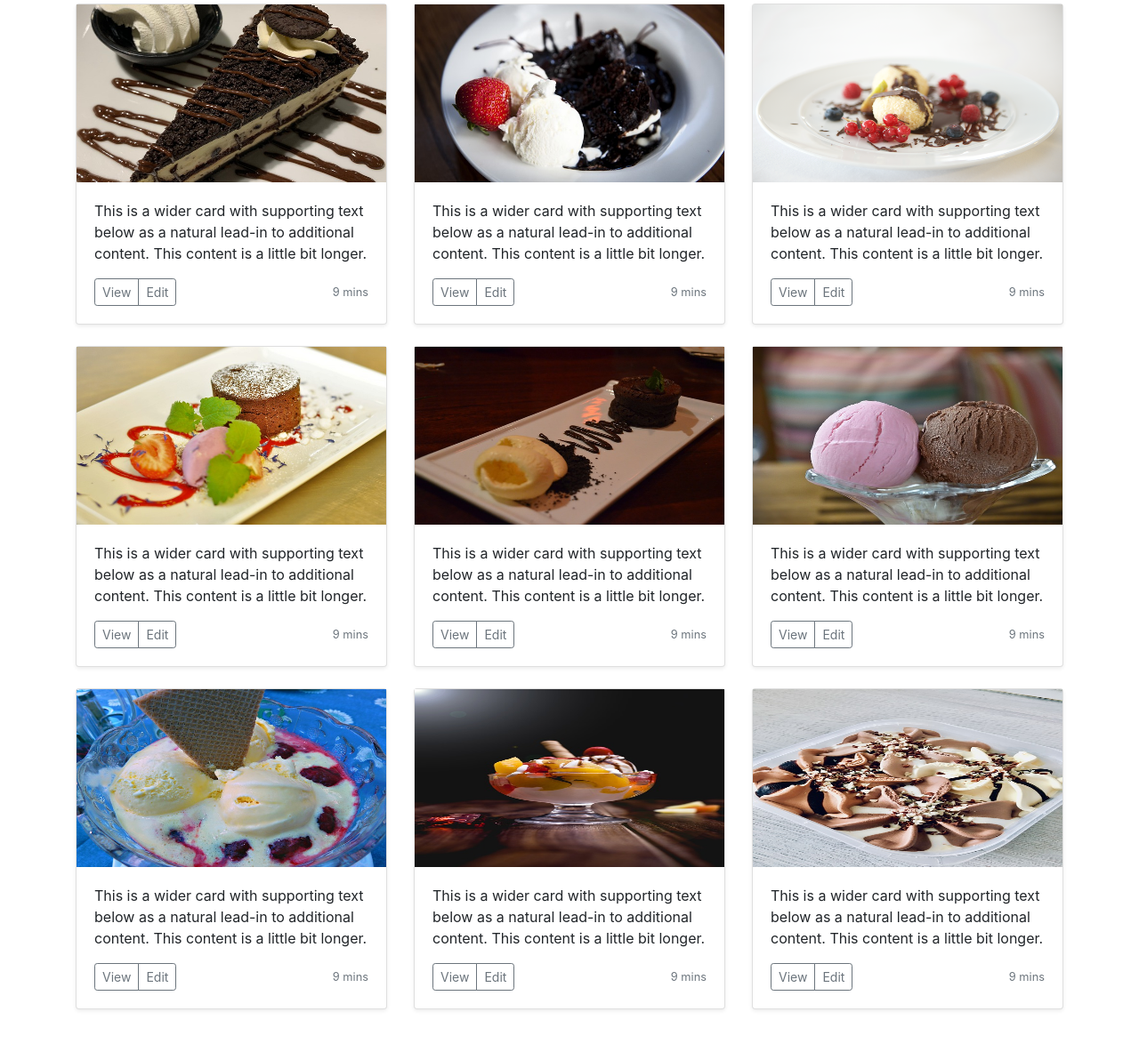
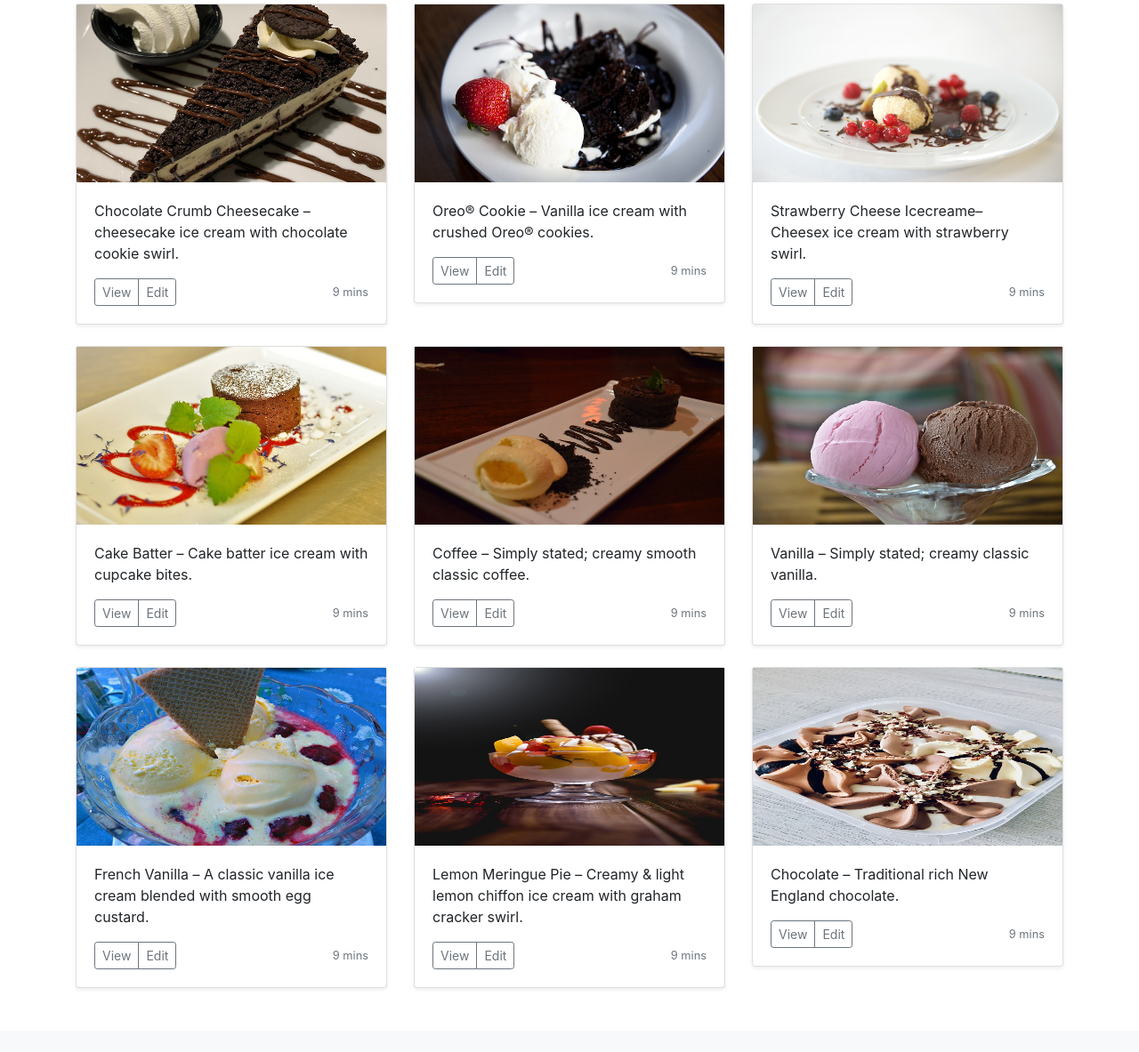
Before and after one commit to divya-jain26/IceCreamParlor, a Django app: page / in a window 1280 px wide. Shown: the part 548-1731 px from the top of the page at 89% size. After the commit the page ends 1659 px from the top, so only its background shows below. Run offline with Django 3.2, Linux system fonts and the light colour scheme; some libraries are stand-ins or nearby versions.

Commit message:
icecreame model created(popup)

```diff
--- a/mysite/settings.py
+++ b/mysite/settings.py
@@ -129,3 +129,6 @@ STATIC_URL = '/static/'
 STATICFILES_DIRS = [
     os.path.join(BASE_DIR, "static")
 ]
+
+MEDIA_ROOT =  os.path.join(BASE_DIR, 'static/images')
+MEDIA_URL = '/images/'
--- a/mysite/urls.py
+++ b/mysite/urls.py
@@ -15,7 +15,9 @@ Including another URLconf
 """
 from django.contrib import admin
 from django.urls import path,include
-
+from django.conf.urls import url
+from django.conf import settings
+from django.conf.urls.static import static
 
 
 
@@ -29,3 +31,7 @@ urlpatterns = [
 
 
 ]
+
+if settings.DEBUG:
+        urlpatterns += static(settings.MEDIA_URL,
+                              document_root=settings.MEDIA_ROOT)
--- a/parlor/admin.py
+++ b/parlor/admin.py
@@ -1,5 +1,7 @@
 from django.contrib import admin
-from parlor.models import Contact
+from parlor.models import Contact,Icecreame
+
 
 # Register your models here.
 admin.site.register(Contact)
+admin.site.register(Icecreame)
--- a/template/index.html
+++ b/template/index.html
@@ -44,17 +44,17 @@
 </div>
 
 <div class="container my-3">
-<h1 class="my-2 text-center " > Select From my Ice-Creams </h1>
+      <h1 class="my-2 text-center " > Select From my Ice-Creams </h1>
 
       <div class="row">
         <div class="col-md-4">
           <div class="card mb-4 shadow-sm">
             <img src="{% static "1.jpg" %}" class="d-block w-100" alt="..."width="400" height="200">
             <div class="card-body">
-              <p class="card-text">This is a wider card with supporting text below as a natural lead-in to additional content. This content is a little bit longer.</p>
+              <p class="card-text">Chocolate Crumb Cheesecake – cheesecake ice cream with chocolate cookie swirl.</p>
               <div class="d-flex justify-content-between align-items-center">
                 <div class="btn-group">
-                  <button type="button" class="btn btn-sm btn-outline-secondary">View</button>
+                  <button type="button" class="btn btn-sm btn-outline-secondary" data-toggle="modal" data-target="#exampleModal">View</button>
                   <button type="button" class="btn btn-sm btn-outline-secondary">Edit</button>
                 </div>
                 <small class="text-muted">9 mins</small>
@@ -66,7 +66,7 @@
           <div class="card mb-4 shadow-sm">
             <img src="{% static "2.jpg" %}" class="d-block w-100" alt="...""width="400" height="200">
             <div class="card-body">
-              <p class="card-text">This is a wider card with supporting text below as a natural lead-in to additional content. This content is a little bit longer.</p>
+              <p class="card-text">Oreo® Cookie – Vanilla ice cream with crushed Oreo® cookies.</p>
               <div class="d-flex justify-content-between align-items-center">
                 <div class="btn-group">
                   <button type="button" class="btn btn-sm btn-outline-secondary">View</button>
@@ -81,7 +81,7 @@
           <div class="card mb-4 shadow-sm">
             <img src="{% static "3.jfif.jpg" %}" class="d-block w-100" alt="...""width="400" height="200">
             <div class="card-body">
-              <p class="card-text">This is a wider card with supporting text below as a natural lead-in to additional content. This content is a little bit longer.</p>
+              <p class="card-text">Strawberry Cheese Icecreame– Cheesex ice cream with strawberry swirl.</p>
               <div class="d-flex justify-content-between align-items-center">
                 <div class="btn-group">
                   <button type="button" class="btn btn-sm btn-outline-secondary">View</button>
@@ -97,7 +97,7 @@
           <div class="card mb-4 shadow-sm">
             <img src="{% static "4.jfif.jpg" %}" class="d-block w-100" alt="...""width="400" height="200">
             <div class="card-body">
-              <p class="card-text">This is a wider card with supporting text below as a natural lead-in to additional content. This content is a little bit longer.</p>
+              <p class="card-text">Cake Batter – Cake batter ice cream with cupcake bites.</p>
               <div class="d-flex justify-content-between align-items-center">
                 <div class="btn-group">
                   <button type="button" class="btn btn-sm btn-outline-secondary">View</button>
@@ -112,7 +112,7 @@
           <div class="card mb-4 shadow-sm">
             <img src="{% static "5.jfif.jpg" %}" class="d-block w-100" alt="...""width="400" height="200">
             <div class="card-body">
-              <p class="card-text">This is a wider card with supporting text below as a natural lead-in to additional content. This content is a little bit longer.</p>
+              <p class="card-text">Coffee – Simply stated; creamy smooth classic coffee.</p>
               <div class="d-flex justify-content-between align-items-center">
                 <div class="btn-group">
                   <button type="button" class="btn btn-sm btn-outline-secondary">View</button>
@@ -127,7 +127,7 @@
           <div class="card mb-4 shadow-sm">
             <img src="{% static "6.jfif.jpg" %}" class="d-block w-100" alt="...""width="400" height="200">
             <div class="card-body">
-              <p class="card-text">This is a wider card with supporting text below as a natural lead-in to additional content. This content is a little bit longer.</p>
+              <p class="card-text">Vanilla – Simply stated; creamy classic vanilla.</p>
               <div class="d-flex justify-content-between align-items-center">
                 <div class="btn-group">
                   <button type="button" class="btn btn-sm btn-outline-secondary">View</button>
@@ -143,7 +143,7 @@
           <div class="card mb-4 shadow-sm">
             <img src="{% static "7.jfif.jpg" %}" class="d-block w-100" alt="...""width="400" height="200">
             <div class="card-body">
-              <p class="card-text">This is a wider card with supporting text below as a natural lead-in to additional content. This content is a little bit longer.</p>
+              <p class="card-text">French Vanilla – A classic vanilla ice cream blended with smooth egg custard.</p>
               <div class="d-flex justify-content-between align-items-center">
                 <div class="btn-group">
                   <button type="button" class="btn btn-sm btn-outline-secondary">View</button>
@@ -158,7 +158,7 @@
           <div class="card mb-4 shadow-sm">
             <img src="{% static "8.jfif.jpg" %}" class="d-block w-100" alt="...""width="400" height="200">
             <div class="card-body">
-              <p class="card-text">This is a wider card with supporting text below as a natural lead-in to additional content. This content is a little bit longer.</p>
+              <p class="card-text">Lemon Meringue Pie – Creamy & light lemon chiffon ice cream with graham cracker swirl.</p>
               <div class="d-flex justify-content-between align-items-center">
                 <div class="btn-group">
                   <button type="button" class="btn btn-sm btn-outline-secondary">View</button>
@@ -173,7 +173,7 @@
           <div class="card mb-4 shadow-sm">
             <img src="{% static "9.jfif.jpg" %}" class="d-block w-100" alt="...""width="400" height="200">
             <div class="card-body">
-              <p class="card-text">This is a wider card with supporting text below as a natural lead-in to additional content. This content is a little bit longer.</p>
+              <p class="card-text">Chocolate – Traditional rich New England chocolate.</p>
               <div class="d-flex justify-content-between align-items-center">
                 <div class="btn-group">
                   <button type="button" class="btn btn-sm btn-outline-secondary">View</button>
@@ -185,5 +185,28 @@
           </div>
         </div>
       </div>
+
+      <!-- Modal -->
+<div class="modal fade" id="exampleModal" tabindex="-1" role="dialog" aria-labelledby="exampleModalLabel" aria-hidden="true">
+  <div class="modal-dialog">
+    <div class="modal-content">
+      <div class="modal-header">
+        <h5 class="modal-title" id="exampleModalLabel">Chocolate Crumb Cheesecake</h5>
+        <button type="button" class="close" data-dismiss="modal" aria-label="Close">
+          <span aria-hidden="true">&times;</span>
+        </button>
+      </div>
+      <div class="modal-body">
+         <img src="{% static "1.jpg" %}" class="d-block w-100" alt="..."width="400" height="200">
+         <p>Chocolate Crumb Cheesecake – cheesecake ice cream with chocolate cookie swirl.</p>
+         <p> Price-$3 </p>
+      </div>
+      {% comment %} <div class="modal-footer">
+        <button type="button" class="btn btn-secondary" data-dismiss="modal">Close</button>
+        <button type="button" class="btn btn-primary">Save changes</button>
+      </div> {% endcomment %}
     </div>
+  </div>
+</div>
+</div>
 {% endblock body %}
```
Also changed, not shown: parlor/models.py (+12 -0 lines), db.sqlite3, parlor/migrations/0002_icecreame.py (added), static/images/images/12.jfif.jpg (added).
